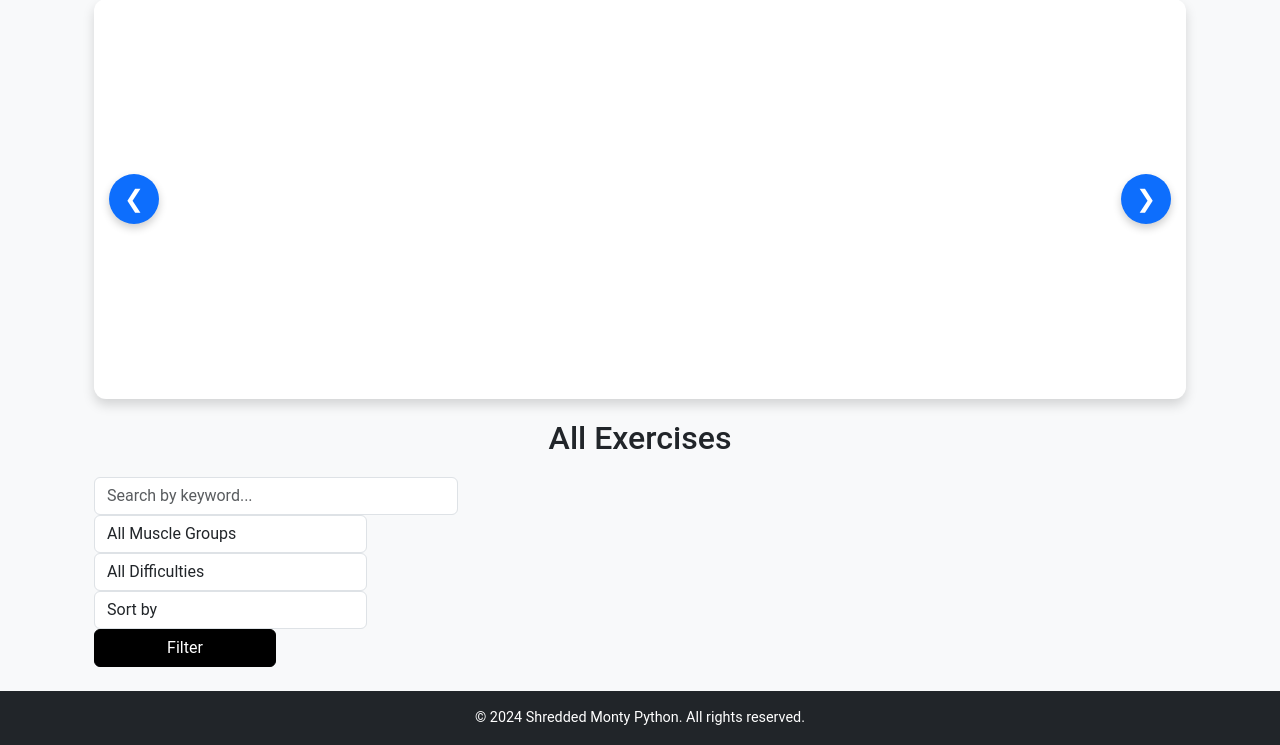
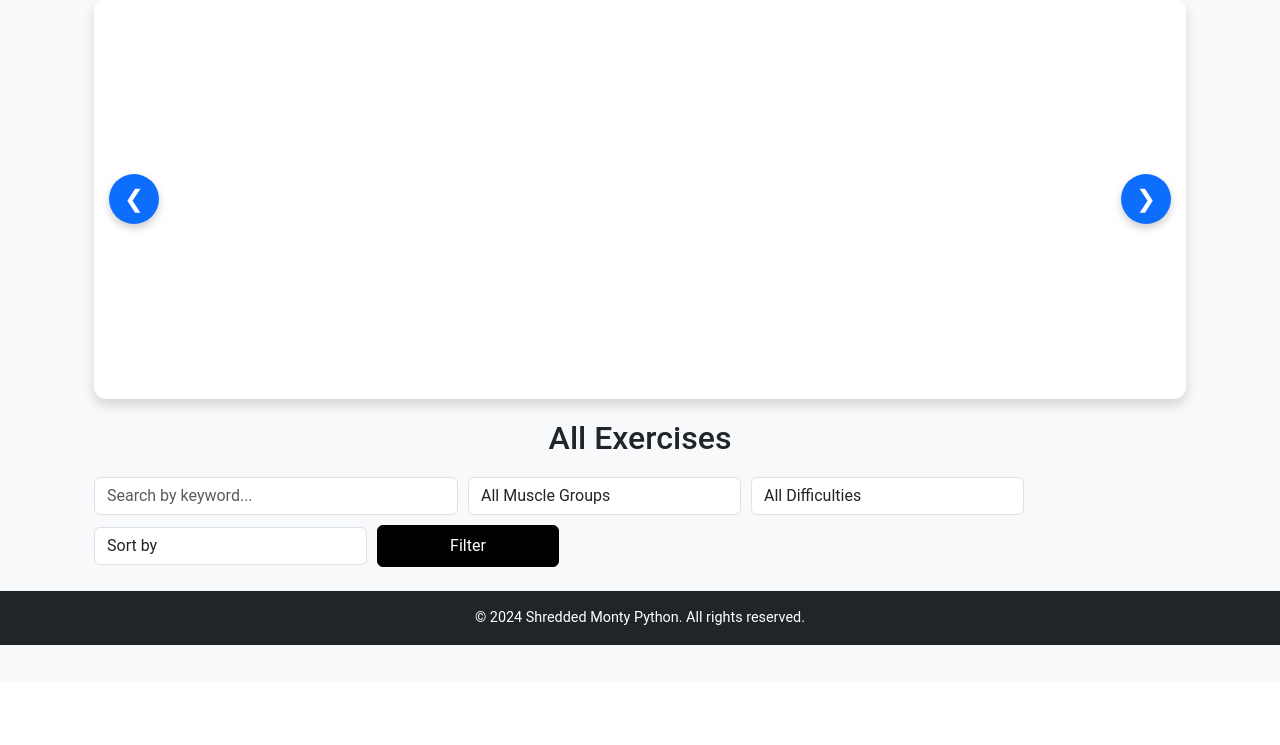
Before and after one commit to Zapryanovx/Shredded-Monty-Python, a Django app: template shredded_monty_python/workouts/templates/workouts.html in a window 1280 px wide. Shown: the part 119-864 px from the top of the page. After the commit the page ends 764 px from the top, so only its background shows below. Run offline with Django 5.2, Linux system fonts and the light colour scheme; the template is opened without the code that fills it, so the values that code supplies are empty.

Commit message:
Update workouts.css

```diff
--- a/shredded_monty_python/workouts/static/css/workouts.css
+++ b/shredded_monty_python/workouts/static/css/workouts.css
@@ -132,6 +132,24 @@ h2 {
     right: 15px;
 }
 
+.filters-container {
+    display: flex;
+    flex-wrap: wrap;
+    gap: 10px;
+    align-items: center;
+    margin-bottom: 20px;
+}
+
+.filters-container .form-control {
+    flex: 1;
+    min-width: 150px;
+}
+
+.filters-container .btn {
+    flex: 0 0 auto;
+    padding: 8px 20px;
+}
+
 .exercise-list {
     margin: 20px auto;
     width: 80%;
```
